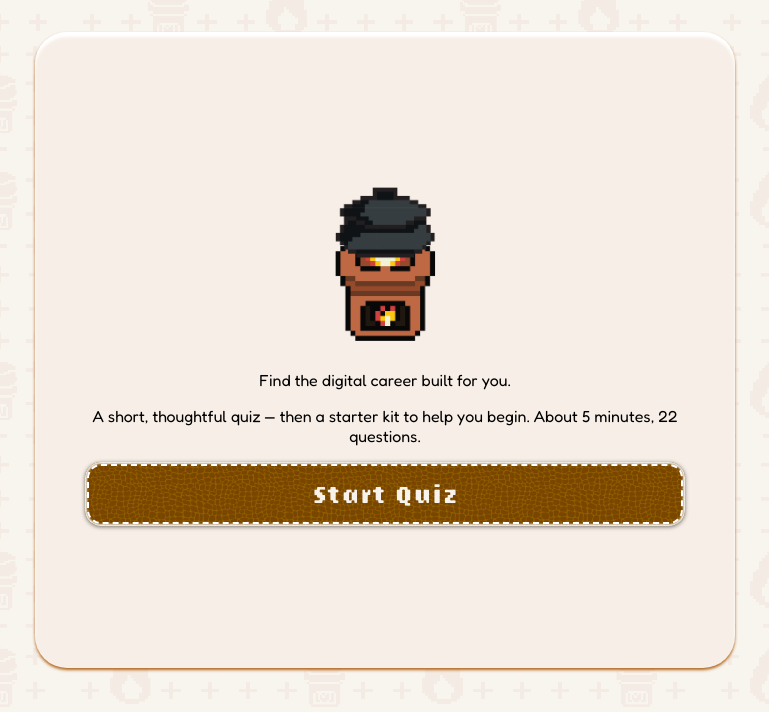
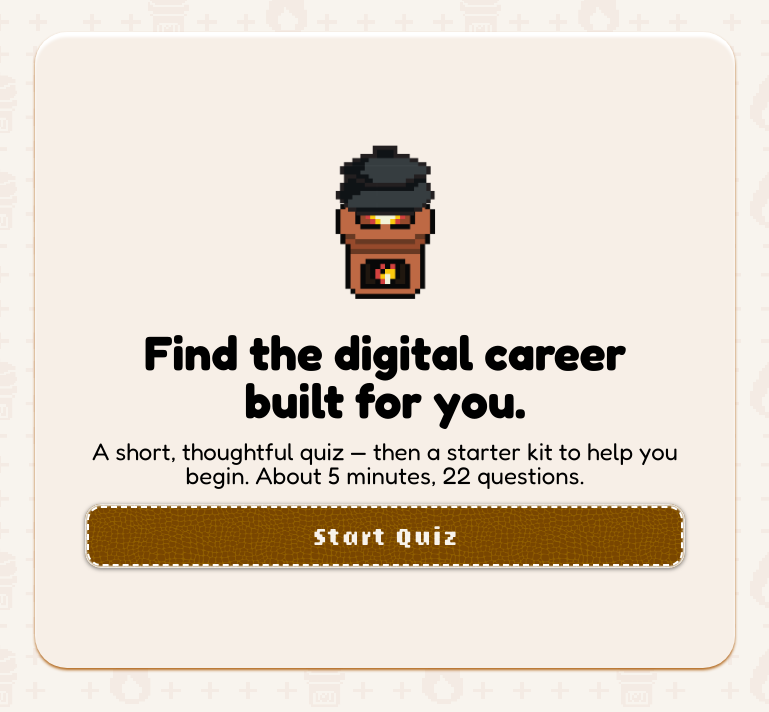
Before and after one commit to mictony6/brewprint-app, a React (Vite) app: page / in a window 1280 px wide. Shown: the top 712 px of the page, without its empty margins (255-1024 px from the left). Built offline with nearby package versions, Linux system fonts and the light colour scheme.

Commit message:
bering back styles

```diff
--- a/src/index.css
+++ b/src/index.css
@@ -49,17 +49,18 @@ to zero */
 
 /* 1. Reset all standard typography tags so Webflow's global tag styles
    (font-size, font-weight, font-family, color, line-height) can't bleed
-   in — component classes (.quiz-title, .result-career-name, etc.) set
-   whatever typography they need on top of this. */
-#brewprint-root h1,
-#brewprint-root h2,
-#brewprint-root h3,
-#brewprint-root h4,
-#brewprint-root h5,
-#brewprint-root h6,
-#brewprint-root p,
-#brewprint-root figure,
-#brewprint-root blockquote {
+   in. :where() keeps this scoped to #brewprint-root without adding an
+   ID's worth of specificity, so component classes (.quiz-title,
+   .result-career-name, etc.) still win over this reset. */
+:where(#brewprint-root) h1,
+:where(#brewprint-root) h2,
+:where(#brewprint-root) h3,
+:where(#brewprint-root) h4,
+:where(#brewprint-root) h5,
+:where(#brewprint-root) h6,
+:where(#brewprint-root) p,
+:where(#brewprint-root) figure,
+:where(#brewprint-root) blockquote {
   margin: 0;
   padding: 0;
   font: inherit;
```
